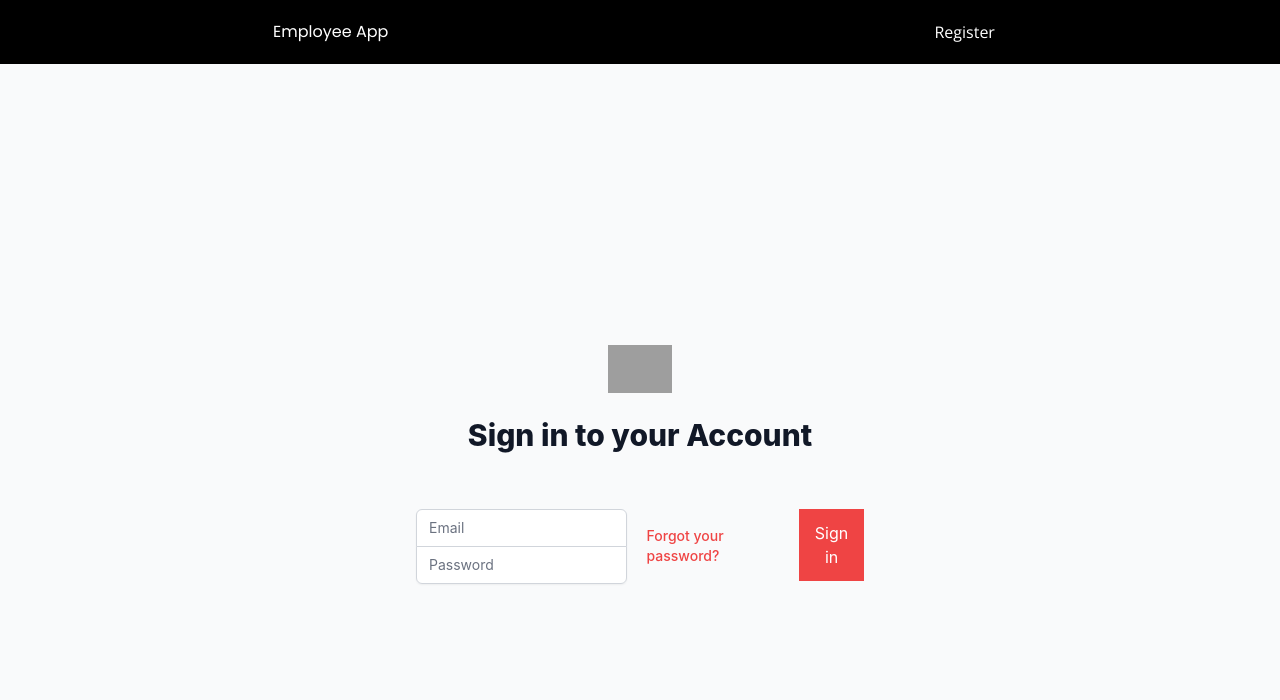
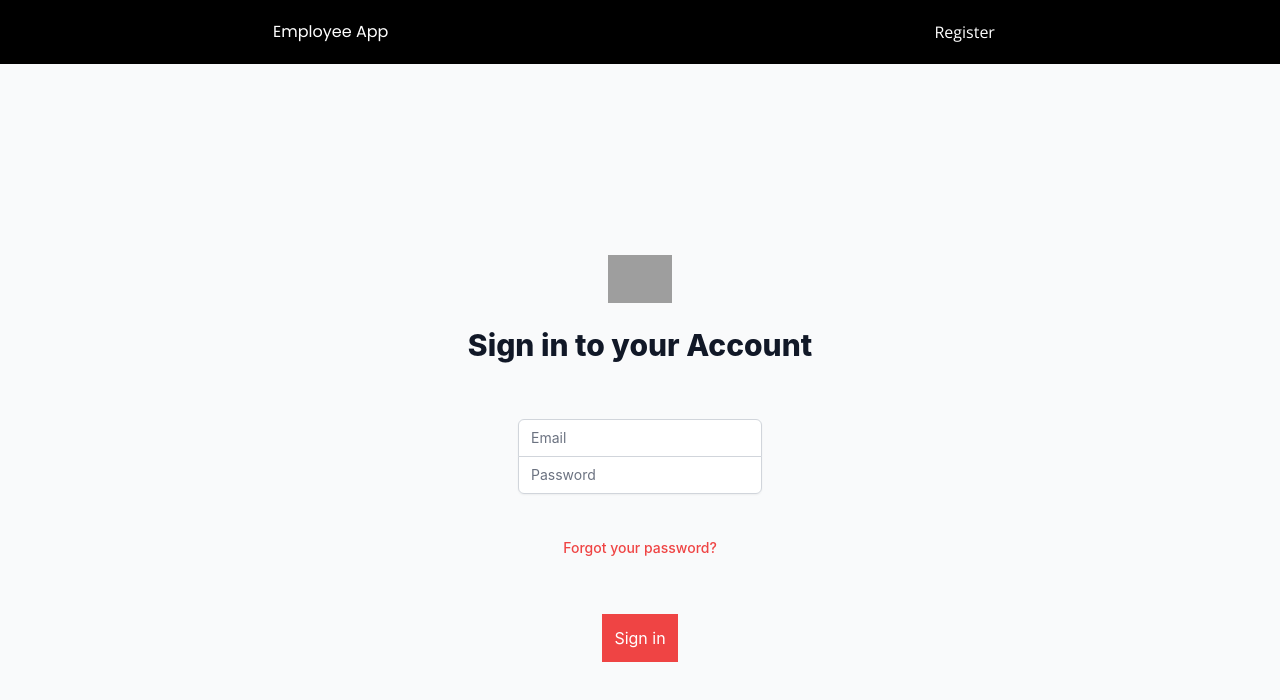
Before and after one commit to Albenis-Kerqeli/employee-app-mern-frontend, a React (Create React App) app: page /login in a window 1280 px wide. Shown: the top 700 px of the page. Built offline with nearby package versions, Linux system fonts and the light colour scheme; grey boxes are pictures that could not be loaded.

Commit message:
changing form style

```diff
--- a/src/App.js
+++ b/src/App.js
@@ -12,7 +12,7 @@ const App = () => {
   const {isLoggedIn} = useContext(StoreContext);
   return (
     <Router>
-    <Suspense fallback="Loading...">
+    <Suspense fallback="null">
     <Navbar/>
 
     <Switch>
--- a/src/components/Button.js
+++ b/src/components/Button.js
@@ -2,7 +2,7 @@ import React, {memo} from 'react';
 
 const Button = memo(function Button({onClick, children}) {
     return(
-        <button onClick={onClick} className="px-3 py-3 bg-red-500 border-transparent text-white">{children}</button>
+        <button onClick={onClick} className="px-3 py-3 bg-red-500 border-transparent my-3 text-white">{children}</button>
     )
   });
 
--- a/src/components/Row.js
+++ b/src/components/Row.js
@@ -32,13 +32,13 @@ if(search==="" ) {
 
     return(
    <div className=" w-full flex flex-row flex-wrap items-center justify-between py-5">
-       <div className="container mx-sm  sm:container flex flex-row flex-wrap items-center justify-around">
-       <div className="flex flex-row items-center justify-center gap-1">
+       <div className="container mx-md  sm:container flex flex-row flex-wrap items-center justify-around">
+       <div className="flex flex-row items-center justify-center my-5 flex-wrap">
            <Button className="bg-red-700" onClick={() => setModalOpen(true)}>Add Employee</Button>
            {modalOpen?<AddModal setOpenModal={setModalOpen} setClosedModal={handleOpen}/>:null}
            </div>
 
-           <form className="flex flex-row items-center justify-center gap-10">
+           <form className="flex flex-row items-center justify-center gap-5 flex-wrap">
            <input type="text" className="p-3" value={search} placeholder="Enter Employee name" onChange={handleSearch} />
                <Button>
 Search
--- a/src/pages/Login.js
+++ b/src/pages/Login.js
@@ -47,8 +47,8 @@ function handlePassword(e) {
   }
 
   return (
-    <div className="min-h-screen flex items-center justify-center bg-gray-50 py-12 px-4 sm:px-6 lg:px-8">
-      <div className="max-w-md w-full space-y-8">
+    <div className="min-h-screen flex items-center justify-center  flex-col bg-gray-50 py-12 px-4 sm:px-6 lg:px-8">
+      <div className="max-w-md w-full flex flex-col space-y-8">
         <div>
           <img
             className="mx-auto h-12 w-auto"
@@ -58,7 +58,7 @@ function handlePassword(e) {
           <h2 className="mt-6 text-center text-3xl font-extrabold text-gray-900">Sign in to your Account</h2>
 
         </div>
-        <form onSubmit={handleLogin} className="mt-8 space-y-6 flex gap-5" action="#" method="POST">
+        <form onSubmit={handleLogin} className="mt-8  space-y-6 flex gap-5 flex-col flex-wrap justify-center items-center " action="#" method="POST">
           <input type="hidden" name="remember" defaultValue="true" />
           <div className="rounded-md shadow-sm -space-y-px">
             <div>
--- a/src/pages/Register.js
+++ b/src/pages/Register.js
@@ -64,7 +64,7 @@ async  function handleRegister(e){
           <h2 className="mt-6 text-center text-3xl font-extrabold text-gray-900">Register</h2>
 
         </div>
-        <form onSubmit={handleRegister} className="mt-8 space-y-6" action="#" method="POST">
+        <form onSubmit={handleRegister} className="mt-8 flex flex-col items-center justify-center space-y-6" action="#" method="POST">
           <input type="hidden" name="remember" defaultValue="true" />
           <div className="rounded-md shadow-sm -space-y-px ">
             <div>
```
